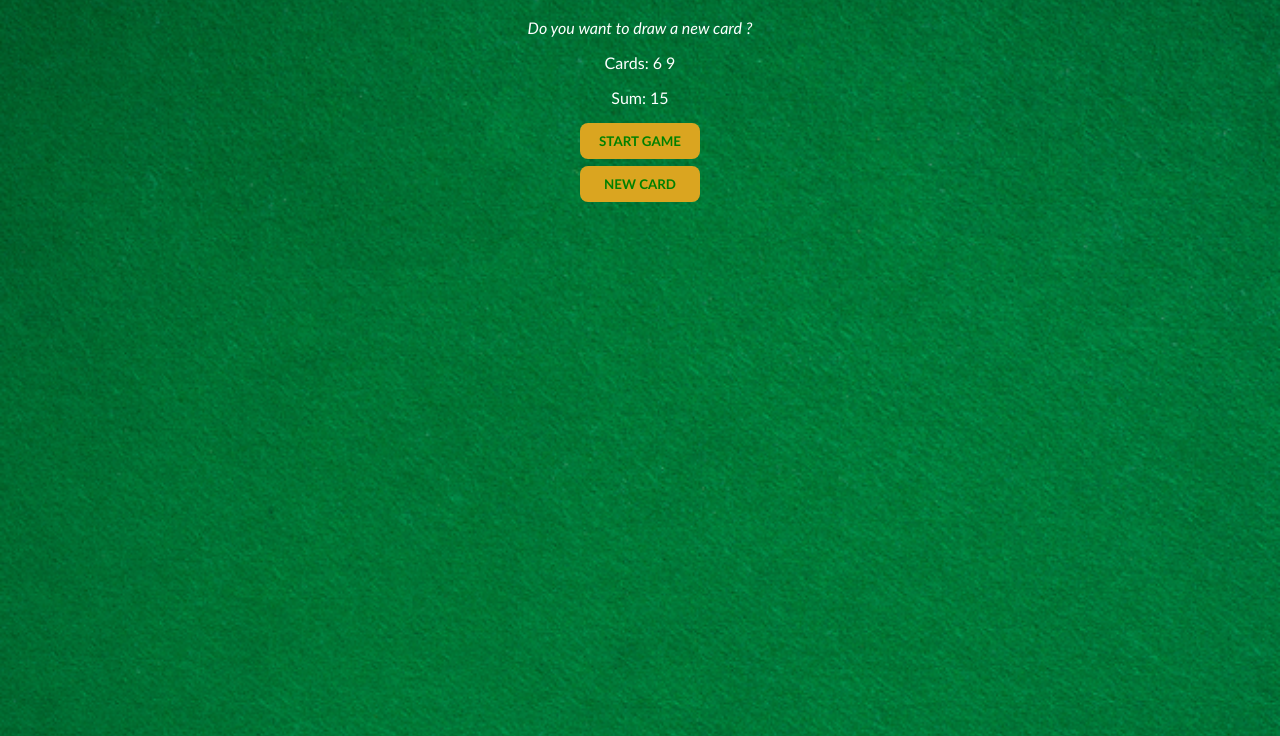
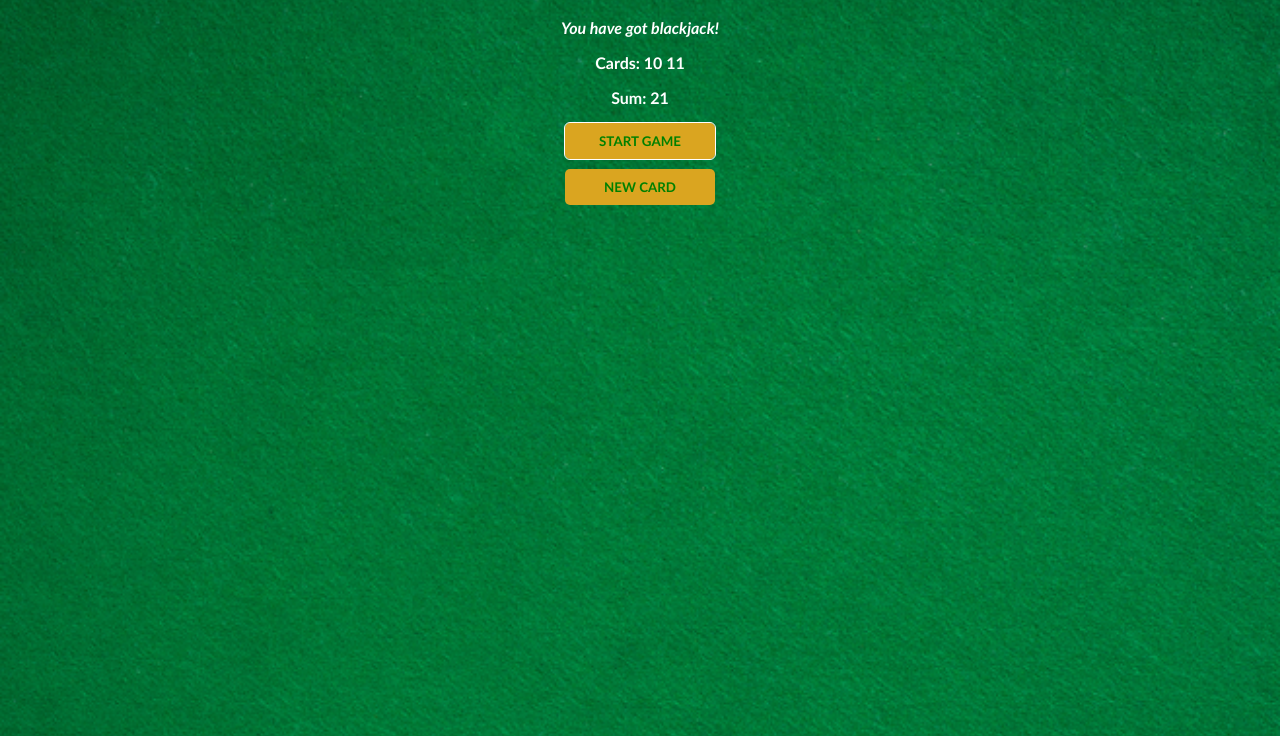
Before and after one commit to sarvanramzan/blackjack-game-project, a plain HTML site: page index.html in a window 1280 px wide. Both pictures are taken after a click on the button "START GAME". Shown: the part 64-800 px from the top of the page. Drawn offline with Linux system fonts and the light colour scheme.

Commit message:
new updates

```diff
--- a/functions.js
+++ b/functions.js
@@ -1,26 +1,19 @@
-
-// 4. functions -  block of code designed to perform a particular task when invoked
-function startGame() {
-    // invoke function to render the game
-    renderGame();
-}
-
 function renderGame() {
     // html dom
     cardsEl.textContent = "Cards: ";
     sumEl.textContent = "Sum: " + sum;
-    // create a for loop that renders out all the itmes in the array
-    for (let i = 0; i < cards.length; i++) {
+    // use a for loop to loop through the array to output the values on the DOM
+    for(let i = 0; i < cards.length; i++) {
         // html dom
         cardsEl.textContent += cards[i] + " ";
     }
-    // conditional statement
-    if (sum <= 20) {
+    // use conditional statements to output the message
+    if(sum <= 20) {
         // reassign the message variable
         message = "Do you want to draw a new card ?";
     } else if (sum === 21) {
         // reassign the message variable
-    message = "You have got BlackJack!";
+        message = "You have got blackjack!";
     } else {
         // reassign the message variable
         message = "You are out of the game!";
@@ -33,9 +26,9 @@ function newCard() {
     // local variable
     let card = 8;
     // reassign the sum variable
-    sum += card;
-    // push the card to the array
+    sum += card
+    // push the new card to the cards array
     cards.push(card);
-    // invoke the render game function to output to the DOM
+    // invoke the function to output the values to the DOM
     renderGame();
 }
--- a/index.css
+++ b/index.css
@@ -7,8 +7,9 @@ body {
     background-image: url("./images/table.png");
     background-size: cover;
     color: #ffffff;
+    text-align: center;
     font-family: 'Trebuchet MS', 'Lucida Sans Unicode', 'Lucida Grande', 'Lucida Sans', Arial, sans-serif;
-    text-align: center;
+    font-weight: bolder;
     user-select: none;
 }
 
@@ -21,19 +22,19 @@ h1 {
 }
 
 button {
+    padding: 10px 12px;
+    width: 150px;
     display: block;
-    width: 120px;
-    margin: 7px auto;
-    padding: 10px 12px;
+    margin: 10px auto;
     background: goldenrod;
     color: green;
     border: none;
-    border-radius: 8px;
+    border-radius: 5px;
     font-family: inherit;
-    font-weight: bold;
+    font-weight: inherit;
     cursor: pointer;
 }
 
-button:hover {
-    border: 1px solid #ffffff;
+button:focus {
+    outline: 1px solid #ffffff;
 }
--- a/index.html
+++ b/index.html
@@ -2,7 +2,7 @@
 
 <html lang="en">
     <head>
-        <title>BlackJack Game Javascript Project</title>
+        <title>BlackJack Game - JS Project</title>
         <link rel="stylesheet" href="index.css">
     </head>
     <body>
@@ -12,6 +12,7 @@
         <p id="sum-el">Sum:</p>
         <button id="startgame-btn">START GAME</button>
         <button id="newcard-btn">NEW CARD</button>
+        <!-- JS Files -->
         <script src="index.js"></script>
         <script src="functions.js"></script>
     </body>
--- a/index.js
+++ b/index.js
@@ -1,14 +1,11 @@
-// WHat is the objective of the JS Code: DOM Manipulation
-  // >> Message: Want to play a round ?
-      // >> Message: Do you want to draw a new card ? (sum < 21)
-      // >> Message: You have got blackjack! (sum = 21)
-      // >> Message: You are out of the game! (sum > 21)
-  // >> Cards: 6(firstcard) 9(secondcard) 8(new card)
-  // >> Sum: 23 - firstcard + secondcard + newcard
+// Objective of Javascript Code: DOM Manipulation using the buttons (EventListeners)
+    // Message: Want to play a round ?
+        // message: Do you want to draw a new card ? (sum < 21)
+        // message: You have got blackjack! (sum = 21)
+        // message: You are out of the game! (sum > 21)
+    // Cards: 6(firstCard) 8(secondCard) 9(newCard)
+    // Sum: firstCard + secondCard + "newCard"
 
-  // >> DOM Manipulation with buttons (Event Listeners - "Click")
-      // Stargame btn
-      // New card btn
 
 
 
@@ -22,22 +19,23 @@
 
 
 // 2. variables - used to store data values for later use (Global Scope)
-let firstCard = 6;
-let secondCard = 9;
+let firstCard = 10;
+let secondCard = 11;
 let sum = firstCard + secondCard;
 let cards = [firstCard, secondCard];
+let cardsEl = document.getElementById("cards-el");
+let sumEl = document.getElementById("sum-el");
 let messageEl = document.getElementById("message-el");
 let message = "";
-let cardsEl = document.getElementById("cards-el");
-let sumEl = document.getElementById("sum-el");
 let startGameBtn = document.getElementById("startgame-btn");
 let newCardBtn = document.getElementById("newcard-btn");
 
 
-// Special Variable Types:
-  // array - data structure that stores multiple values in a single  variable.
-  // object - are variables that contain multiple data values as "key-value" pairs.
-  // boolean
+
+    // Special Variable Types:
+        // array - data structure that stores multiple values in a single  variable.
+        // object - are variables that contain multiple data values as "key-value" pairs.
+        // boolean
 
 
 //2b. localStorage API - store key-value pairs directly in a user's browser
@@ -47,14 +45,19 @@ let newCardBtn = document.getElementById("newcard-btn");
 
 // 3. Event Listener - is a procedure or method executed when any event occurs like a "click event"
 startGameBtn.addEventListener("click", function() {
-  // invoke function to start the game
-  startGame();
+    // invoke the function to output the message and card values
+    renderGame();
 })
 
 newCardBtn.addEventListener("click", function() {
-  // invoke function to output new cards
-  newCard();
+    // invoke the function to output new cards to the game
+    newCard();
 })
+
+
+// 4. functions -  block of code designed to perform a particular task when invoked
+
+
 
 
 // log to the console to test code
@@ -69,10 +72,10 @@ console.log()
 // localStorage API - store key-value pairs directly in a user's browser
 
 
+// 5. log to the console to test code
+console.log()
 
 
-// 5. log to the console to test code
-console.log(cards)
 
 
 // 6. Best Practises
```
Also changed, not shown: 1 other file. Lines whose indentation alone changed are shown as unchanged.
